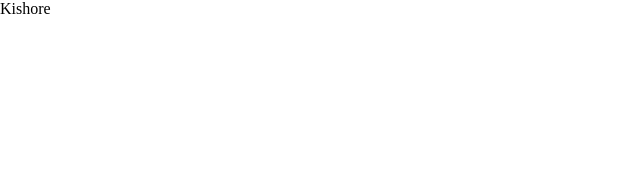
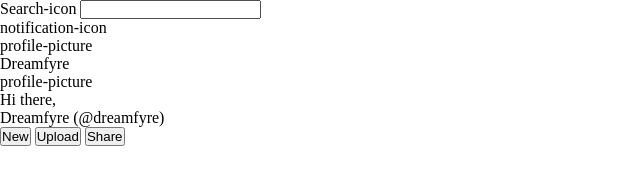
Before and after one commit to Kisor-S/Admin-Dashboard, a plain HTML site: page index.html in a window 1280 px wide. Shown: the whole page, without its empty margins (0-640 px from the left). Drawn offline with Linux system fonts and the light colour scheme.

Commit message:
add the required html elements of the header

```diff
--- a/index.html
+++ b/index.html
@@ -7,6 +7,31 @@
     <link rel="stylesheet" href="style.css" />
   </head>
   <body>
-    <p>Kishore</p>
+    <div class="header">
+      <div class="search">
+        <label for="search-bar">Search-icon</label>
+        <input type="text" id="search-bar" name="search-bar" />
+      </div>
+
+      <div class="nav-icons">
+        <div class="notification-icon">notification-icon</div>
+        <div class="profile-picture">profile-picture</div>
+        <div class="profile-name">Dreamfyre</div>
+      </div>
+
+      <div class="intro">
+        <div class="profile-picture">profile-picture</div>
+        <div class="greetings">Hi there,</div>
+        <div class="full-profile-name">Dreamfyre (@dreamfyre)</div>
+      </div>
+
+      <div class="header-buttons">
+        <button>New</button>
+        <button>Upload</button>
+        <button>Share</button>
+      </div>
+    </div>
+    <div class="sidebar"></div>
+    <div class="main-content"></div>
   </body>
 </html>
```
